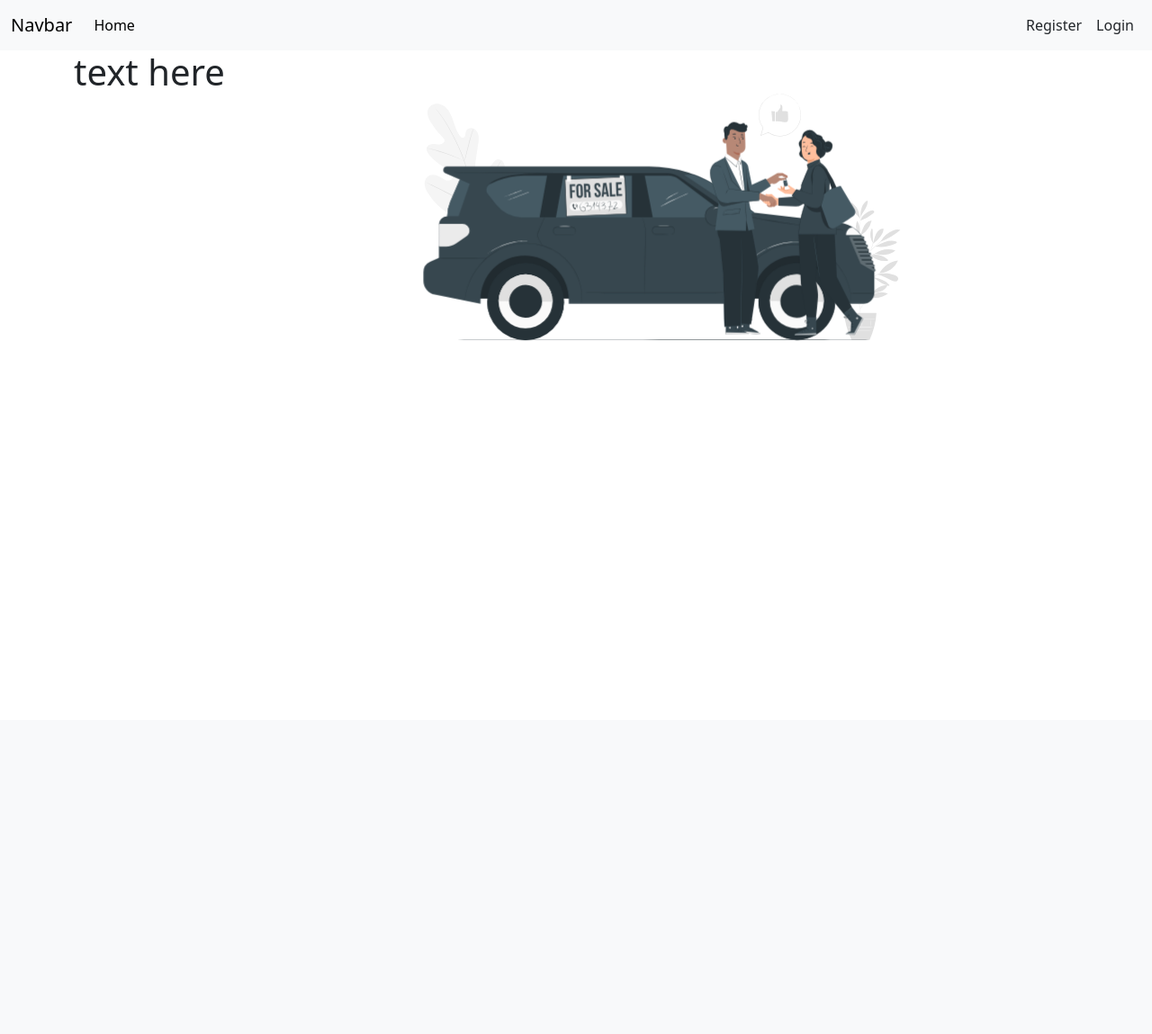
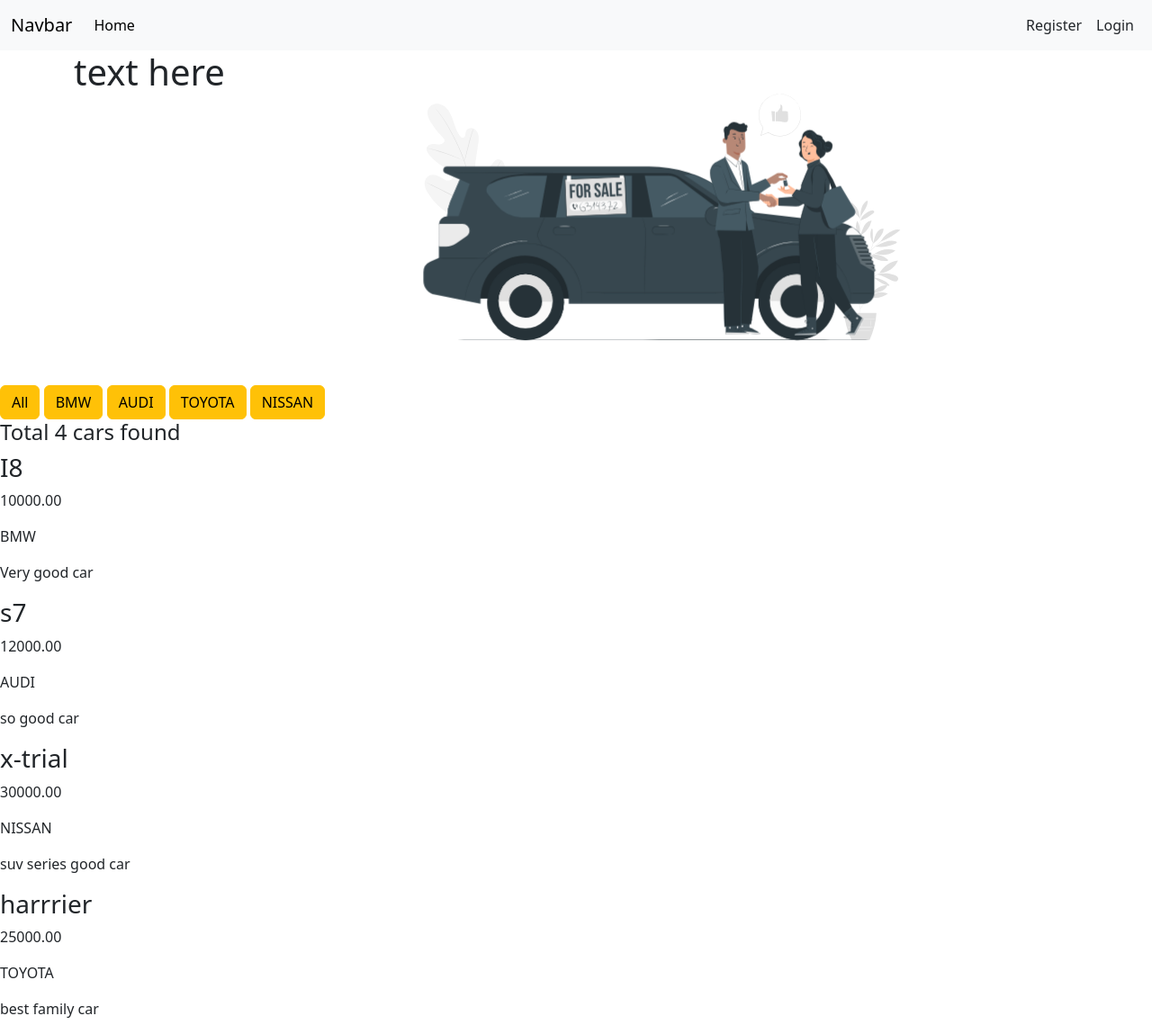
Before and after one commit to shufolislam1/assignment-5-library-management, a Django app: page / in a window 1280 px wide. Shown: the whole page at 90% size. Before the commit the page ends 379 px from the top, so only its background shows below. Run offline with Django 4.2, Linux system fonts and the light colour scheme; data comes from the database, SQL or seed files in the repository; both versions use the stored data as it was after the commit.

Commit message:
object crreated

```diff
--- a/car_house/urls.py
+++ b/car_house/urls.py
@@ -19,6 +19,6 @@ from django.urls import path, include
 from . import views
 urlpatterns = [
     path('admin/', admin.site.urls),
-    path('', views.home, name='home'),
+    # path('', views.home, name='home'),
     path('', include('first_app.urls'))
 ]
--- a/car_house/views.py
+++ b/car_house/views.py
@@ -1,4 +1,4 @@
 from django.shortcuts import render
 
-def home(request):
-    return render(request, 'home.html')
+# def home(request):
+#     return render(request, 'home.html')
--- a/first_app/urls.py
+++ b/first_app/urls.py
@@ -4,5 +4,6 @@ from . import views
 urlpatterns = [
     path('register/', views.register, name="register"),
     path('login/', views.userLogin, name='userLogin'),
-    path('logout/', views.userLogout, name='userLogout')
+    path('logout/', views.userLogout, name='userLogout'),
+    path('', views.home, name='home')
 ]
--- a/first_app/views.py
+++ b/first_app/views.py
@@ -3,6 +3,7 @@ from . import forms
 from django.contrib.auth.forms import AuthenticationForm
 from django.contrib.auth import authenticate, login, logout
 from django.contrib import messages
+from .models import Brand, Car
 
 # Create your views here.
 def register(request):
@@ -40,3 +41,8 @@ def userLogout(request):
     logout(request)
     messages.success(request,'logout successful')
     return redirect('userLogin')
+
+def home(request):
+    brands = Brand.objects.all()
+    cars = Car.objects.all()
+    return render(request, 'home.html', {'brands': brands, 'cars': cars})
--- a/templates/home.html
+++ b/templates/home.html
@@ -10,4 +10,23 @@
     </div>
 </div>
 
+
+<button type="button" class="btn btn-warning">All</button>
+<button type="button" class="btn btn-warning">BMW</button>
+<button type="button" class="btn btn-warning">AUDI</button>
+<button type="button" class="btn btn-warning">TOYOTA</button>
+<button type="button" class="btn btn-warning">NISSAN</button>
+<h4>Total {{cars | length}} cars found</h4>
+
+{% for car in cars %}
+    <div>
+        {% comment %} <img src="{{ car.image.url }}" alt="{{ car.name }}" style="max-width: 100px;"> {% endcomment %}
+        <h3>{{ car.name }}</h3>
+        <p>{{ car.price }}</p>
+        <p>{{ car.brand.name }}</p>
+        <p>{{car.description}}</p>
+        {% comment %} <a href="{% url 'car_details' car.id %}">View Details</a> {% endcomment %}
+    </div>
+{% endfor %}
+
 {% endblock content %}
```
Also changed, not shown: db.sqlite3.
